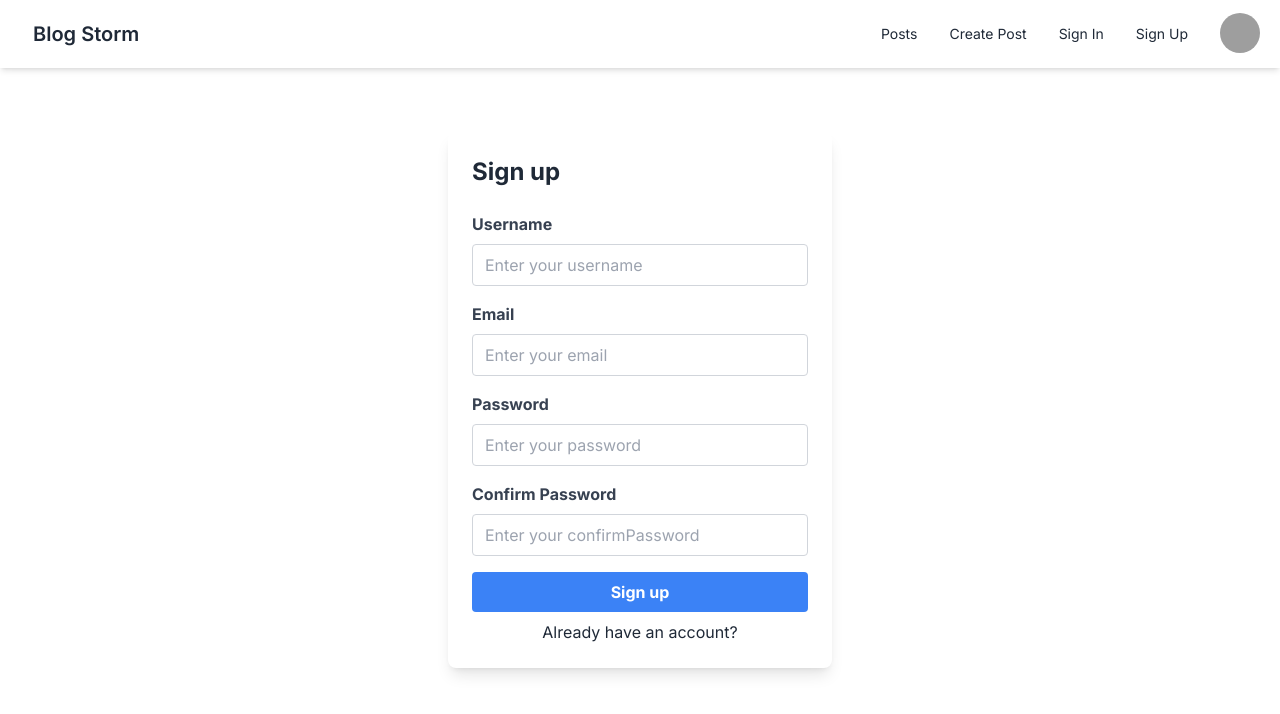
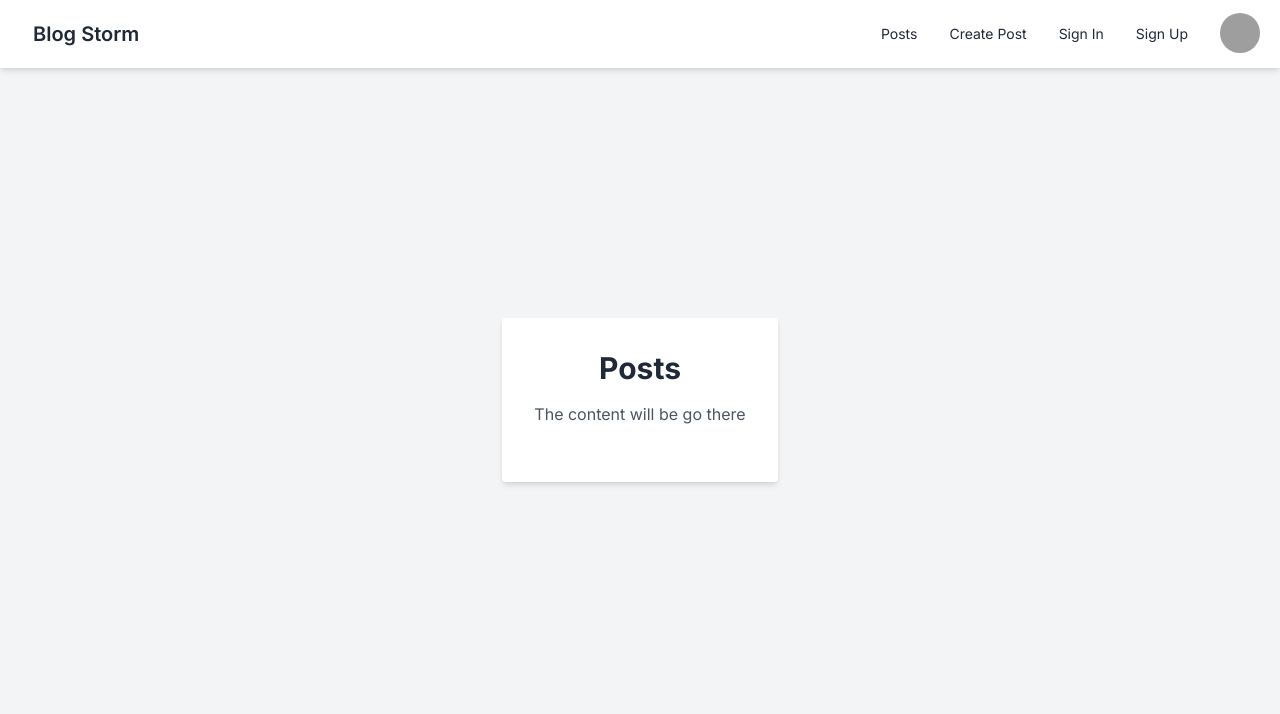
Before and after one commit to Shakib448/nest-blog-app-storm, a Next.js app in the folder client/: page / in a window 1280 px wide. Shown: the top 714 px of the page. Built offline with nearby package versions, Linux system fonts and the light colour scheme; grey boxes are pictures that could not be loaded.

Commit message:
WIP on frontend

```diff
--- /dev/null
+++ b/client/src/app/(auth)/sign-up/page.tsx
@@ -0,0 +1,10 @@
+"use client";
+
+import SingUp from "@/components/sign-up";
+import React from "react";
+
+const SingUpPage = () => {
+  return <SingUp />;
+};
+
+export default SingUpPage;
--- a/client/src/app/page.tsx
+++ b/client/src/app/page.tsx
@@ -1,10 +1,8 @@
-"use client";
-
-import SingUp from "@/components/sign-up";
+import PostComponent from "@/components/posts";
 import React from "react";
 
 const RootPage = () => {
-  return <SingUp />;
+  return <PostComponent />;
 };
 
 export default RootPage;
```
Also changed, not shown: client/src/app/(auth)/sign-in/page.tsx (renamed from client/src/app/sign-in/page.tsx).
